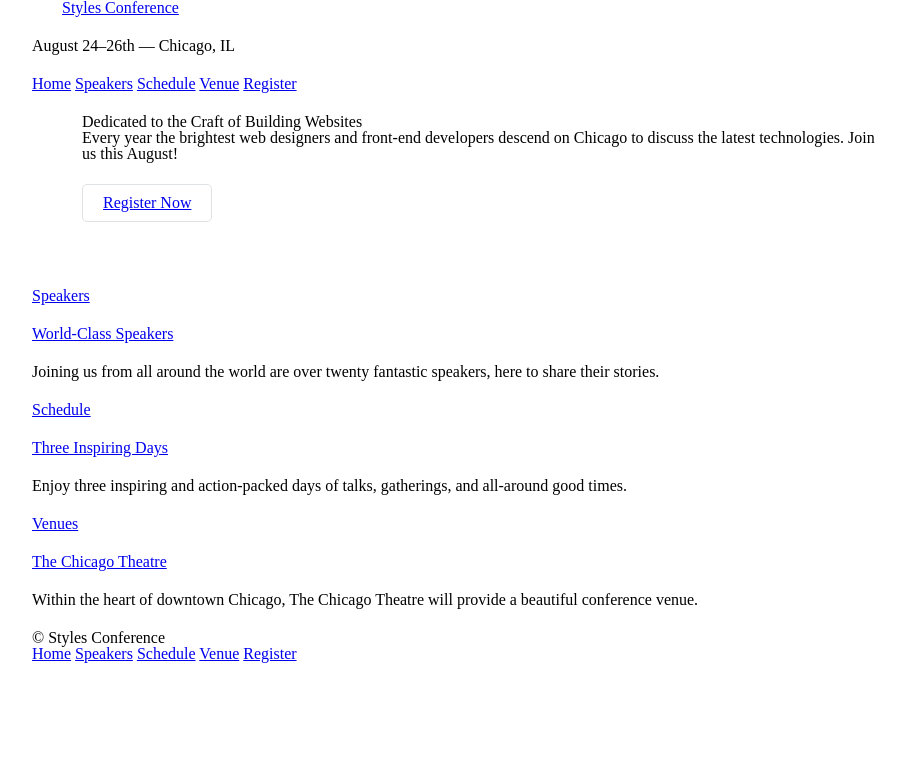
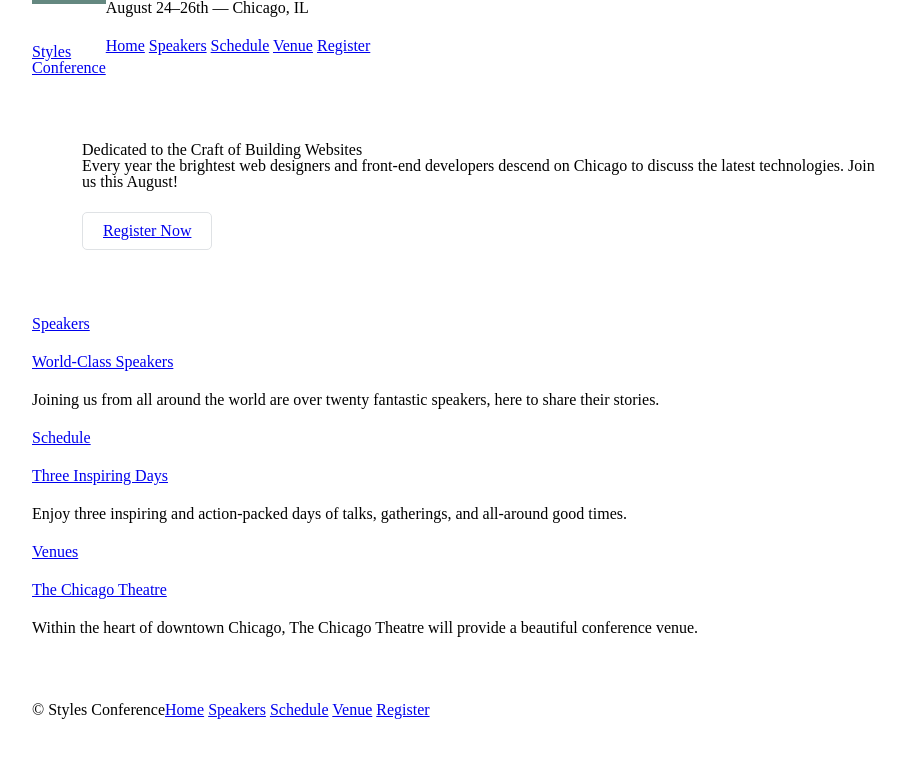
Before and after one commit to j-resilient/styles-conference, a plain HTML site: page index.html in a window 1280 px wide. Shown: the whole page, without its empty margins (158-1063 px from the left). Drawn offline with Linux system fonts and the light colour scheme.

Commit message:
floated logo and footer copyright symbol to the left

```diff
--- a/assets/stylesheets/main.css
+++ b/assets/stylesheets/main.css
@@ -91,3 +91,42 @@ h1, h3, h4, h5, p {
 .hero {
 	padding: 22px 80px 66px 80px;
 }
+/*
+		###########################################################################
+		Clearfix
+		###########################################################################
+*/
+.group,
+.group:after {
+	content: "";
+	display: table;
+}
+.group:after {
+	clear: both;
+}
+.group {
+	clear: both;
+	*zoom: 1;
+}
+/*
+		###########################################################################
+		Primary header
+		###########################################################################
+*/
+.logo {
+	border-top: 4px solid #648880;
+	padding: 40px 0 22px 0;
+	float: left;
+}
+/*
+		###########################################################################
+		Primary Footer
+		###########################################################################
+*/
+.primary-footer {
+	padding-bottom: 44px;
+	padding-top: 44px;
+}
+.primary-footer small {
+	float: left;
+}
--- a/index.html
+++ b/index.html
@@ -6,9 +6,9 @@
       <link rel="stylesheet" href="assets/stylesheets/main.css">
   </head>
   <body>
-    <header class="container">
+    <header class="container group">
       <section class="container">
-        <h1><a href="index.html">Styles Conference</a></h1>
+        <h1 class="logo"><a href="index.html">Styles <br> Conference</a></h1>
       </section>
       <h3>August 24&ndash;26th &mdash; Chicago, IL</h3>
       <nav>
@@ -51,7 +51,7 @@
          provide a beautiful conference venue.</p>
       </section>
     </section>
-    <footer class="container">
+    <footer class="container primary-footer group">
       <small>&copy; Styles Conference</small>
       <nav>
         <a href="index.html">Home</a>
```
Also changed, not shown: register.html (+2 -2 lines), speakers.html (+2 -2 lines), venue.html (+2 -2 lines).
